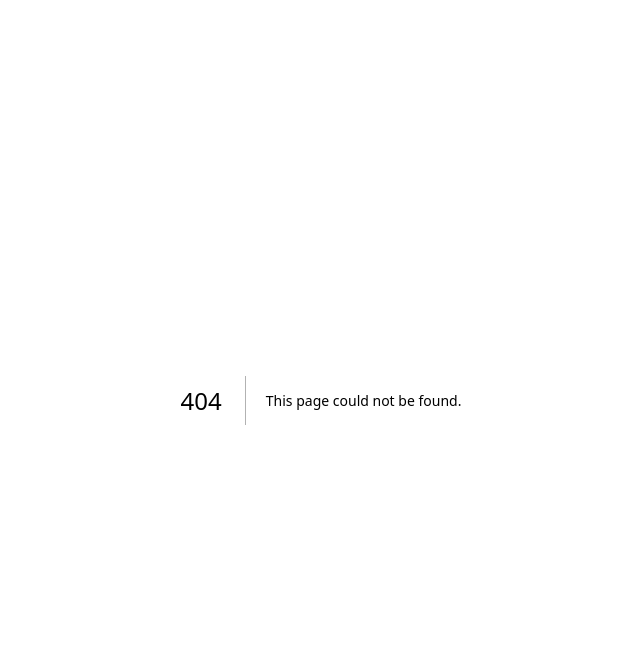
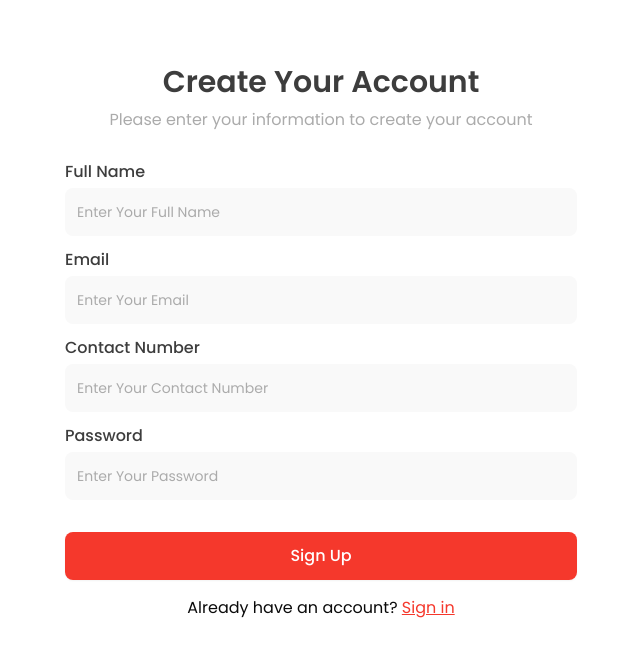
Before and after one commit to Rahad-Ullah/tax-software, a Next.js app: page /sign-up in a window 1280 px wide. Before the commit this address had no page. Shown: the top 656 px of the page, without its empty margins (319-959 px from the left). Built offline with nearby package versions, Linux system fonts and the light colour scheme.

Commit message:
Added sign up page

```diff
--- /dev/null
+++ b/src/app/(auth)/sign-up/page.tsx
@@ -0,0 +1,46 @@
+import { Button } from "@/components/ui/button";
+import { Input } from "@/components/ui/input";
+import { Label } from "@/components/ui/label";
+import Link from "next/link";
+
+const SignUpPage = () => {
+  return (
+    <div className="py-16 px-8 max-w-xl mx-auto">
+      <section className="flex flex-col items-center text-center gap-2">
+        <h1 className="text-3xl font-semibold text-muted">
+          Create Your Account
+        </h1>
+        <p className="text-muted-foreground">
+          Please enter your information to create your account
+        </p>
+      </section>
+      <section className="grid gap-4 my-8">
+        <div className="grid gap-2">
+          <Label>Full Name</Label>
+          <Input type="text" placeholder="Enter Your Full Name" />
+        </div>
+        <div className="grid gap-2">
+          <Label>Email</Label>
+          <Input type="email" placeholder="Enter Your Email" />
+        </div>
+        <div className="grid gap-2">
+          <Label>Contact Number</Label>
+          <Input type="text" placeholder="Enter Your Contact Number" />
+        </div>
+        <div className="grid gap-2">
+          <Label>Password</Label>
+          <Input type="password" placeholder="Enter Your Password" />
+        </div>
+        <Button className="mt-4">Sign Up</Button>
+        <p className="text-center">
+          Already have an account?{" "}
+          <Link href={"/login"} className="text-primary underline">
+            Sign in
+          </Link>
+        </p>
+      </section>
+    </div>
+  );
+};
+
+export default SignUpPage;
```
